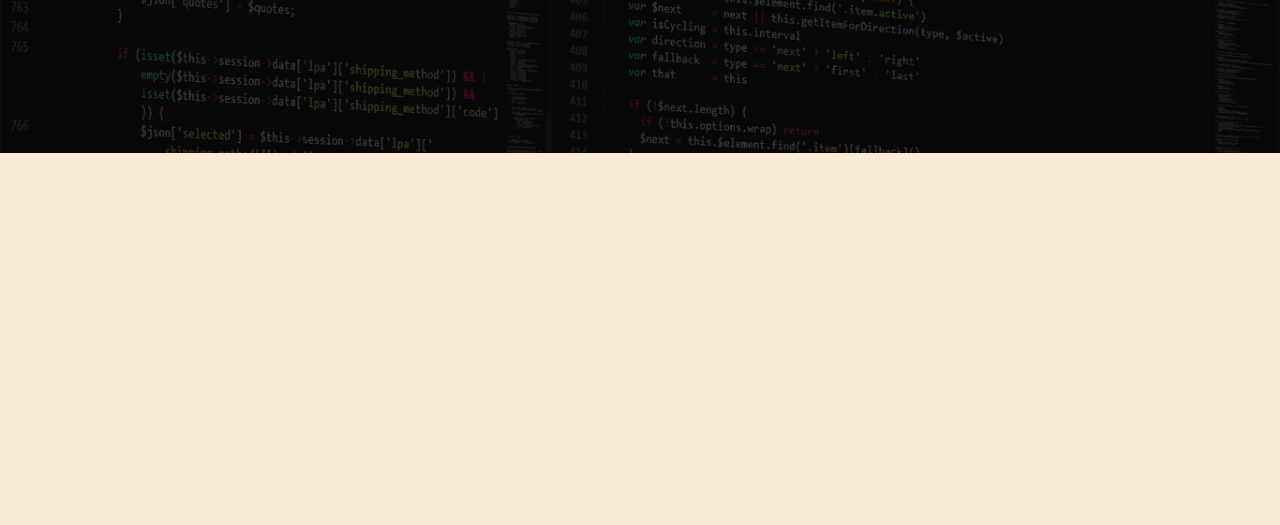
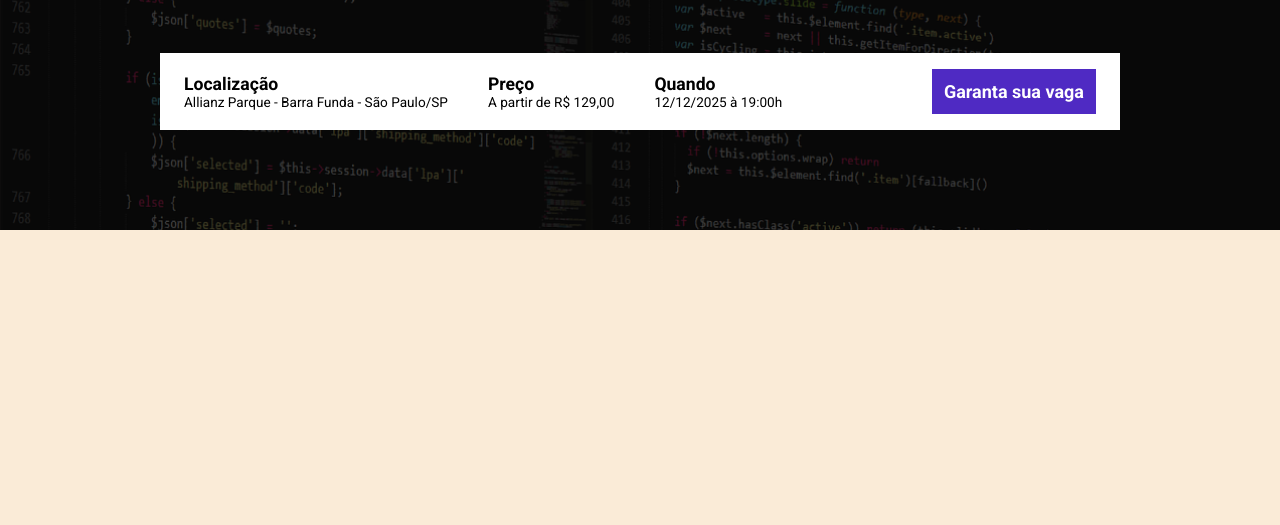
Before and after one commit to BrunoAndradeDinis/modulo22-ebac-tech-talks, a website built with Parcel: page src/index.html in a window 1280 px wide. Shown: the part 275-800 px from the top of the page. Built offline with nearby package versions, Linux system fonts and the light colour scheme.

Commit message:
feat: add info-bar, buttons

```diff
--- a/src/index.html
+++ b/src/index.html
@@ -16,7 +16,28 @@
     <div class="container">
       <img class="hero__logo" src="./images/ebac_logo.svg" alt="Ebac">
       <p class="hero__text">O maior evento de tecnologia do Brasil começa em</p>
+
+      <div class="infos-bar">
+        <ul class="infos-bar__infos">
+          <li class="infos-bar__infos__item">
+            <b>Localização</b>
+            Allianz Parque - Barra Funda - São Paulo/SP
+          </li>
+          <li class="infos-bar__infos__item">
+            <b>Preço</b>
+            A partir de R$ 129,00
+          </li>
+          <li class="infos-bar__infos__item">
+            <b>Quando</b>
+            12/12/2025 à 19:00h
+          </li>
+        </ul>
+
+        <a href="#" class="button button--primary">Garanta sua vaga</a>
+      </div>
     </div>
+
+
 
   </header>
 
--- /dev/null
+++ b/src/styles/components/_buttons.scss
@@ -0,0 +1,21 @@
+.button {
+  padding: 12px;
+  font-weight: bold;
+  font-size: 18px;
+  text-align: center;
+  white-space: nowrap;
+
+  &--primary {
+    color: #fff;
+    background-color: #4f2ac3;
+  }
+
+  @media (max-width: 640px) {
+    display: block;
+    width: 100%;
+  }
+  @media (max-width: 1024) {
+    display: flex;
+    align-items: center;
+  }
+}
--- /dev/null
+++ b/src/styles/components/_infos-bar.scss
@@ -0,0 +1,41 @@
+.infos-bar {
+  display: flex;
+  justify-content: space-between;
+  align-items: center;
+  padding: 1rem 1.5rem;
+  background-color: #fff;
+  margin: 0 auto;
+
+  &__infos {
+    display: flex;
+    gap: 2.5rem;
+
+    &__item {
+      font-size: 0.85rem;
+      color: #000;
+
+      b {
+        font-size: 1.1rem;
+        display: block;
+        color: #000;
+      }
+    }
+  }
+
+  @media (max-width: 640px) {
+    display: block;
+
+    &__infos {
+      display: block;
+
+      &__item {
+        margin-bottom: 1.5rem;
+      }
+    }
+  }
+  @media (max-width: 1024px) {
+    &__infos {
+      gap: 1rem;
+    }
+  }
+}
--- a/src/styles/main.scss
+++ b/src/styles/main.scss
@@ -1,4 +1,6 @@
 @use "hero";
+@use "./components/infos-bar";
+@use "./components/buttons";
 
 * {
   margin: 0;
```
